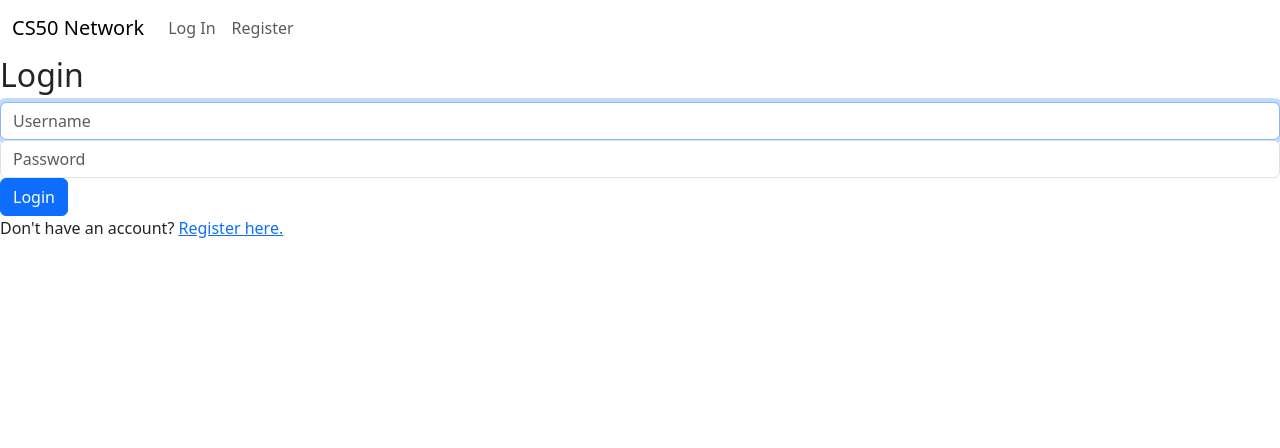
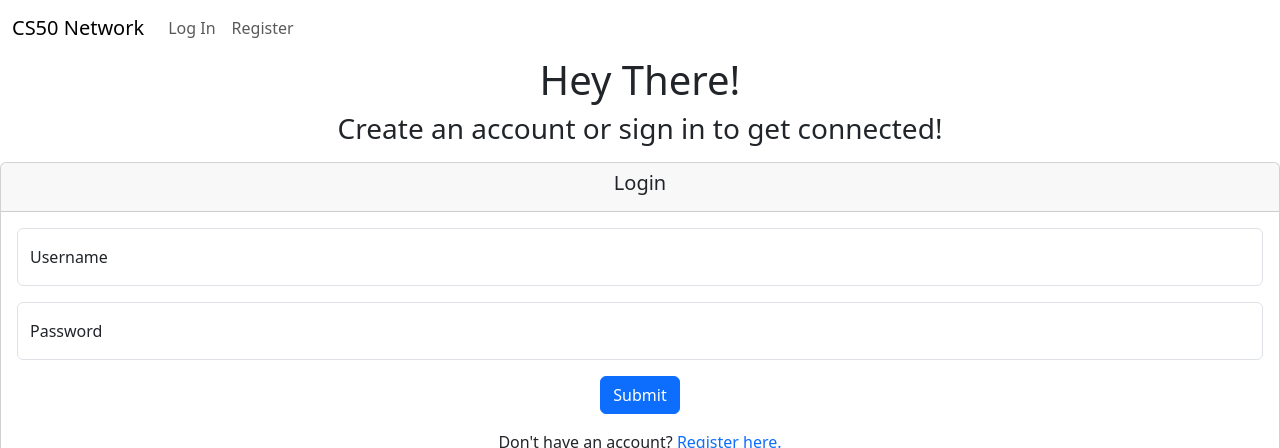
Before and after one commit to coolusername244/cs50w-social-network, a Django app: page /login in a window 1280 px wide. Shown: the top 448 px of the page. Run offline with Django 3.2, Linux system fonts and the light colour scheme.

Commit message:
styled login and registration pages

```diff
--- a/network/templates/network/login.html
+++ b/network/templates/network/login.html
@@ -1,24 +1,35 @@
 {% extends "network/layout.html" %}
+{% load static %}
+{% block title %}
+    Login
+{% endblock %}
 
 {% block body %}
-
-    <h2>Login</h2>
-
-    {% if message %}
-        <div>{{ message }}</div>
-    {% endif %}
-
-    <form action="{% url 'login' %}" method="post">
-        {% csrf_token %}
-        <div class="form-group">
-            <input autofocus class="form-control" type="text" name="username" placeholder="Username">
+    <div class="text-center mb-3">
+        <h1>Hey There!</h1>
+        <h3>Create an account or sign in to get connected!</h3>
+    </div>
+    <div class="card text-center">
+        <div class="card-header">
+            <h5 class="card-title">Login</h5>
         </div>
-        <div class="form-group">
-            <input class="form-control" type="password" name="password" placeholder="Password">
+        <div class="card-body">
+            <form action="{% url 'login' %}" method="post">
+                {% csrf_token %}
+                <div class="form-floating mb-3">
+                    <input type="text" class="form-control" id="username" name="username" placeholder="Username">
+                    <label for="floatingInput">Username</label>
+                  </div>
+                  <div class="form-floating mb-3">
+                    <input type="password" class="form-control" id="password" name="password" placeholder="Password">
+                    <label for="floatingPassword">Password</label>
+                  </div>
+                <button id="submit" type="submit" class="btn btn-primary mb-3">Submit</button>
+            </form>
+          <p class="card-text">Don't have an account? <a href="{% url 'register' %}">Register here.</a></p>
         </div>
-        <input class="btn btn-primary" type="submit" value="Login">
-    </form>
-
-    Don't have an account? <a href="{% url 'register' %}">Register here.</a>
-
+    </div>
+    <div class="text-center">
+        <img class="home-image mt-3" src="{% static 'network/images/earth.png' %}" alt="Earth Image">
+    </div>
 {% endblock %}
```
Also changed, not shown: network/templates/network/register.html (+37 -24 lines).
